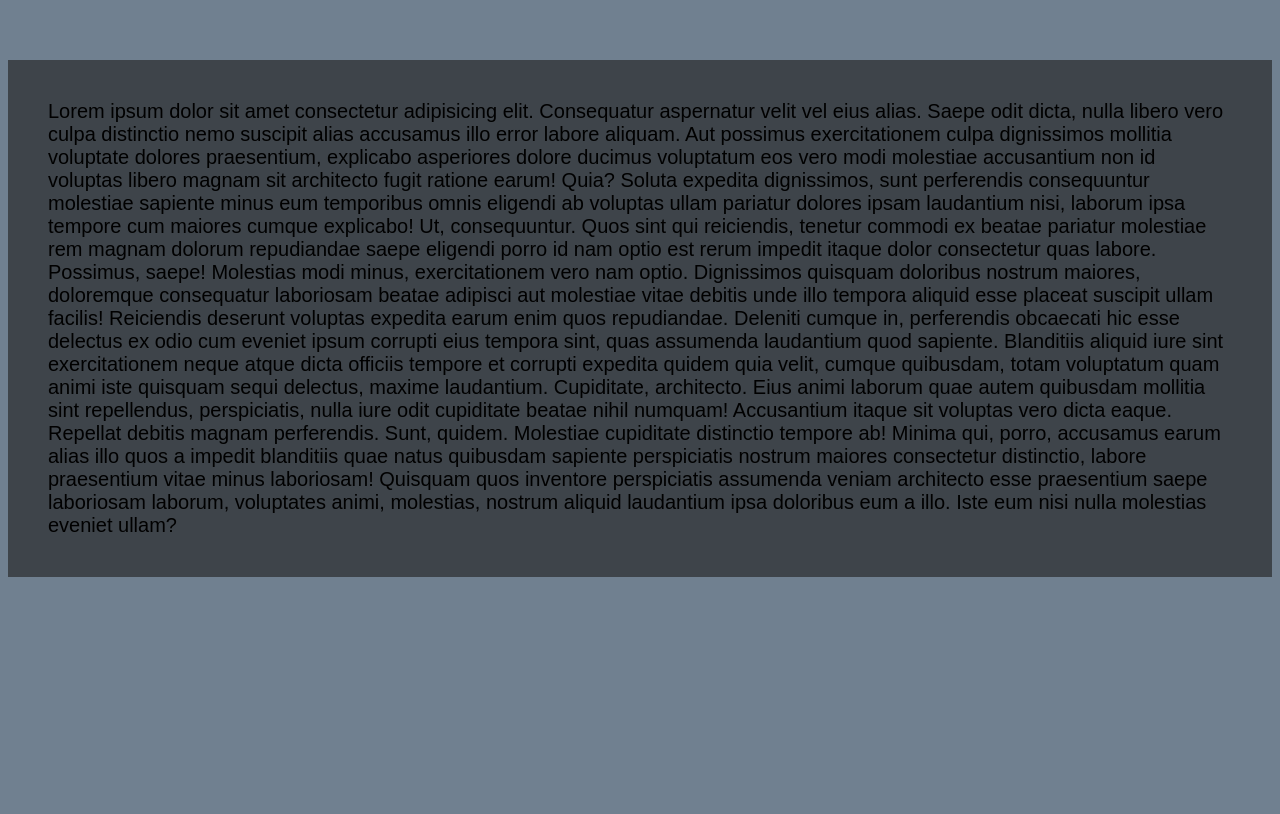
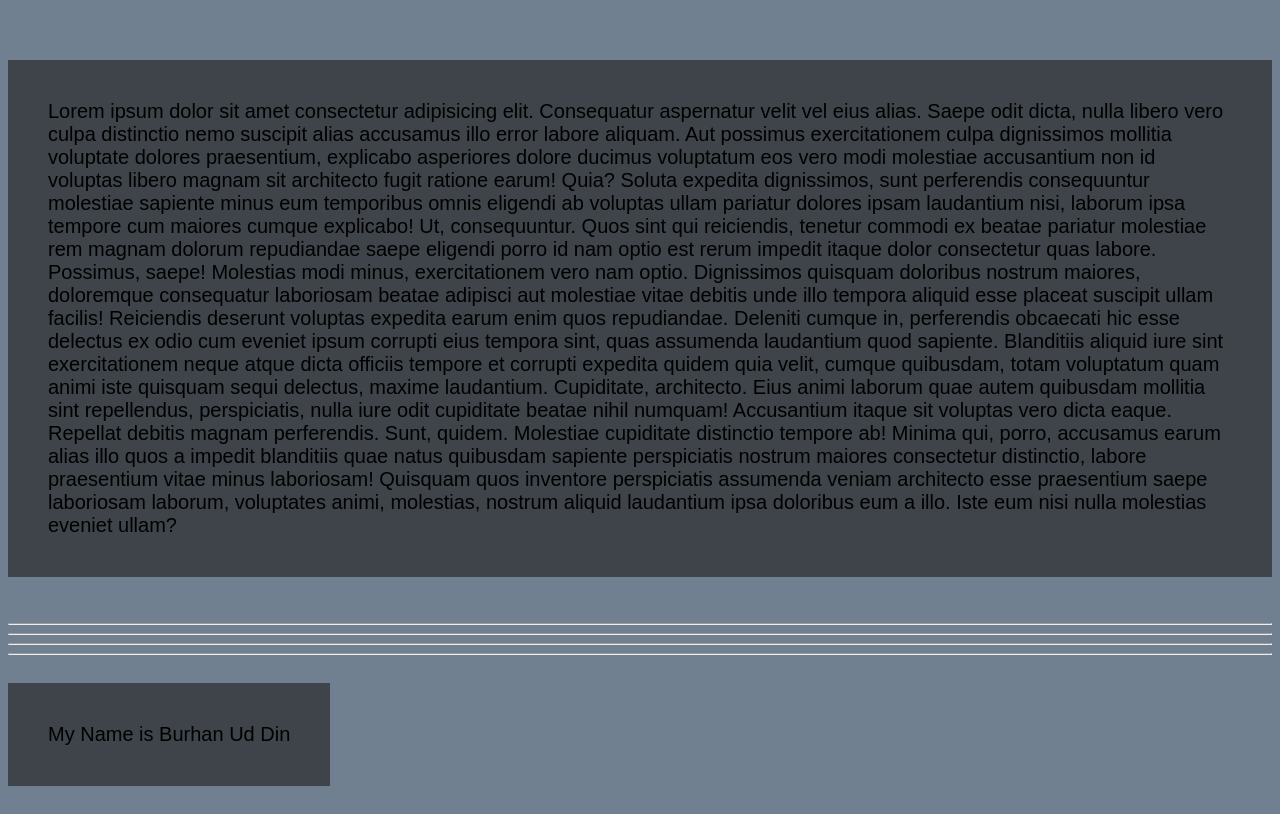
Before and after one commit to burhanUdDin-gif/BurhanFirstRepo, a plain HTML site: page index.html in a window 1280 px wide. Shown: the part 180-994 px from the top of the page. Before the commit the page ends 800 px from the top, so only its background shows below. Drawn offline with Linux system fonts and the light colour scheme.

Commit message:
Added personal information

```diff
--- a/index.html
+++ b/index.html
@@ -18,5 +18,12 @@
     Eius animi laborum quae autem quibusdam mollitia sint repellendus, perspiciatis, nulla iure odit cupiditate beatae nihil numquam! Accusantium itaque sit voluptas vero dicta eaque. Repellat debitis magnam perferendis. Sunt, quidem.
     Molestiae cupiditate distinctio tempore ab! Minima qui, porro, accusamus earum alias illo quos a impedit blanditiis quae natus quibusdam sapiente perspiciatis nostrum maiores consectetur distinctio, labore praesentium vitae minus laboriosam!
     Quisquam quos inventore perspiciatis assumenda veniam architecto esse praesentium saepe laboriosam laborum, voluptates animi, molestias, nostrum aliquid laudantium ipsa doloribus eum a illo. Iste eum nisi nulla molestias eveniet ullam?</p>
+
+    <br><br>
+    <hr>
+    <hr>
+    <hr>
+    <hr>
+    <p>My Name is Burhan Ud Din</p>
 </body>
 </html>
```
